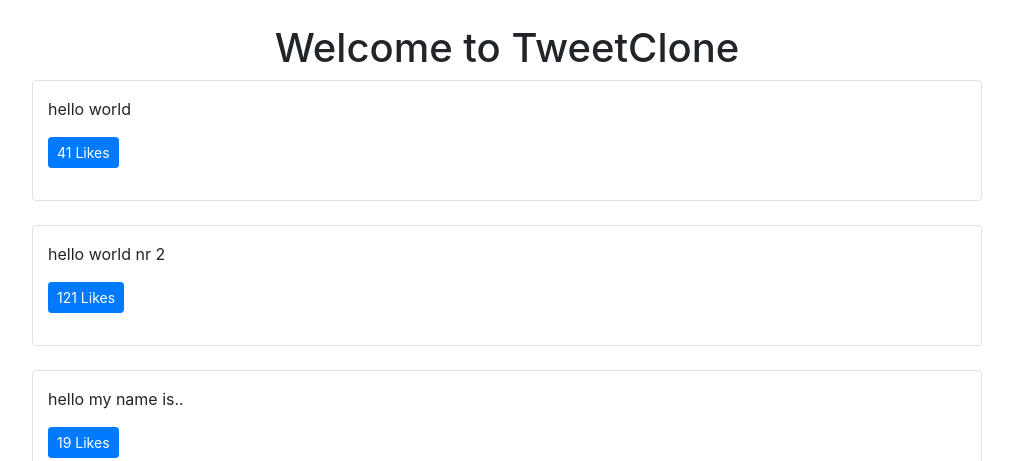
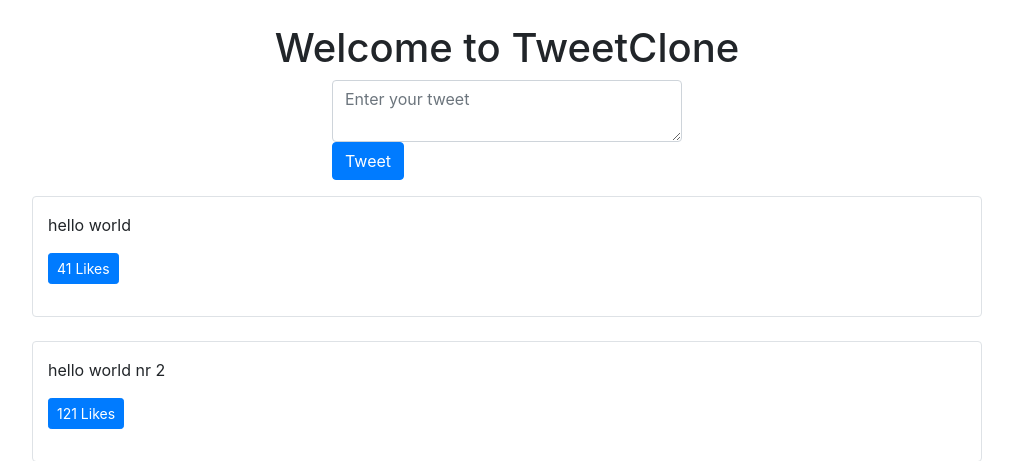
Before and after one commit to AshurW/TweetClone, a Django app: page / in a window 1280 px wide. Shown: the part 56-517 px from the top of the page, without its empty margins (133-1146 px from the left). Run offline with Django 3.2, Linux system fonts and the light colour scheme; data comes from the database, SQL or seed files in the repository; both versions use the stored data as it was after the commit; some libraries are stand-ins or nearby versions.

Commit message:
form on home for adding tweet

```diff
--- a/TweetClone/settings.py
+++ b/TweetClone/settings.py
@@ -25,7 +25,7 @@ SECRET_KEY = '+@a)ty^y9vj&t!vm(bic79il^lh!t!2_+7tnhc4p2wu^jwi6v8'
 # SECURITY WARNING: don't run with debug turned on in production!
 DEBUG = True
 
-ALLOWED_HOSTS = []
+ALLOWED_HOSTS = ['127.0.0.1']
 
 
 # Application definition
--- a/tweets/templates/pages/home.html
+++ b/tweets/templates/pages/home.html
@@ -11,11 +11,61 @@ wowowow1
     </div>
 </div>
 
+<div class="row mb-3">
+    <div class="col-md-4 mx-auto col-10">
+        <form action="/create-tweet" method="POST" class="form" id="tweet-create-form">
+            {% csrf_token %}
+            <input type="hidden" value="/" name="next" />
+            <textarea name="content" placeholder="Enter your tweet" class="form-control"></textarea>
+            <button type="submit" class="btn btn-primary">
+                Tweet
+            </button>
+        </form>
+    </div>
+</div>
+
 <div class="row" id="tweets">
     Loading...
 </div>
 
 <script>
+
+    const tweetEl = document.getElementById('tweets')
+    loadTweet(tweetEl)
+
+    const tweetCreateFormEl = document.getElementById('tweet-create-form')
+    tweetCreateFormEl.addEventListener('submit', e => {
+        e.preventDefault()
+        const myForm = e.target
+        const myFormData = new FormData(myForm)
+        const url = myForm.getAttribute('action')
+        const method = myForm.getAttribute('method')
+
+        fetch(url, {
+            method: method,
+            // headers: {
+            //     'Content-Type': 'application/json',
+            // },
+            body: myFormData,
+        })
+            .then(res => {
+                console.log(res)
+                loadTweet(tweetEl)
+            })
+            .catch((error) => {
+                console.error('Error:', error);
+            });
+    })
+
+    function loadTweet(tweetElement) {
+        getAllTweets().then(tweets => {
+            tweetElement.innerHTML = ''
+            tweets.forEach(tweet => {
+                const tagItem = formatTweetElement(tweet)
+                tweetElement.innerHTML += tagItem
+            });
+        })
+    }
 
     function handleDidLike(tweetId, currentCount) {
         console.log(tweetId, currentCount)
@@ -32,22 +82,14 @@ wowowow1
                 </div>`
     }
 
-    async function getAllTweets () {
+    async function getAllTweets() {
         const response = await fetch('/tweets')
         const tweetData = await response.json()
-        console.log(tweetData.response)
+        // console.log(tweetData.response)
         return tweetData.response
     }
 
-    const tweetElement = document.getElementById('tweets')
 
-    getAllTweets().then(tweets => {
-        tweetElement.innerHTML = ''
-        tweets.forEach(tweet => {
-            const tagItem = formatTweetElement(tweet)
-            tweetElement.innerHTML += tagItem
-        });
-    })
 
 </script>
 {% endblock content %}
--- a/tweets/views.py
+++ b/tweets/views.py
@@ -1,9 +1,12 @@
+from django.conf import settings
 from django.http import HttpResponse, Http404, JsonResponse
-from django.shortcuts import render
+from django.shortcuts import render, redirect
+from django.utils.http import is_safe_url
 
 from .models import Tweet
 from .forms import TweetForm
 
+ALLOWED_HOSTS = settings.ALLOWED_HOSTS
 import random
 
 # Create your views here.
@@ -13,9 +16,12 @@ def home_view(request, *args, **kwargs):
 
 def tweet_create_view(request, *args, **kwargs):
     form = TweetForm(request.POST or None)
+    next_url = request.POST.get("next") or None
     if form.is_valid():
         obj = form.save(commit=False)
         obj.save()
+        if next_url != None and is_safe_url(next_url, ALLOWED_HOSTS):
+            return redirect(next_url)
         form = TweetForm()
     return render (request, 'components/form.html', context={"form": form})
 
```
Also changed, not shown: db.sqlite3.
